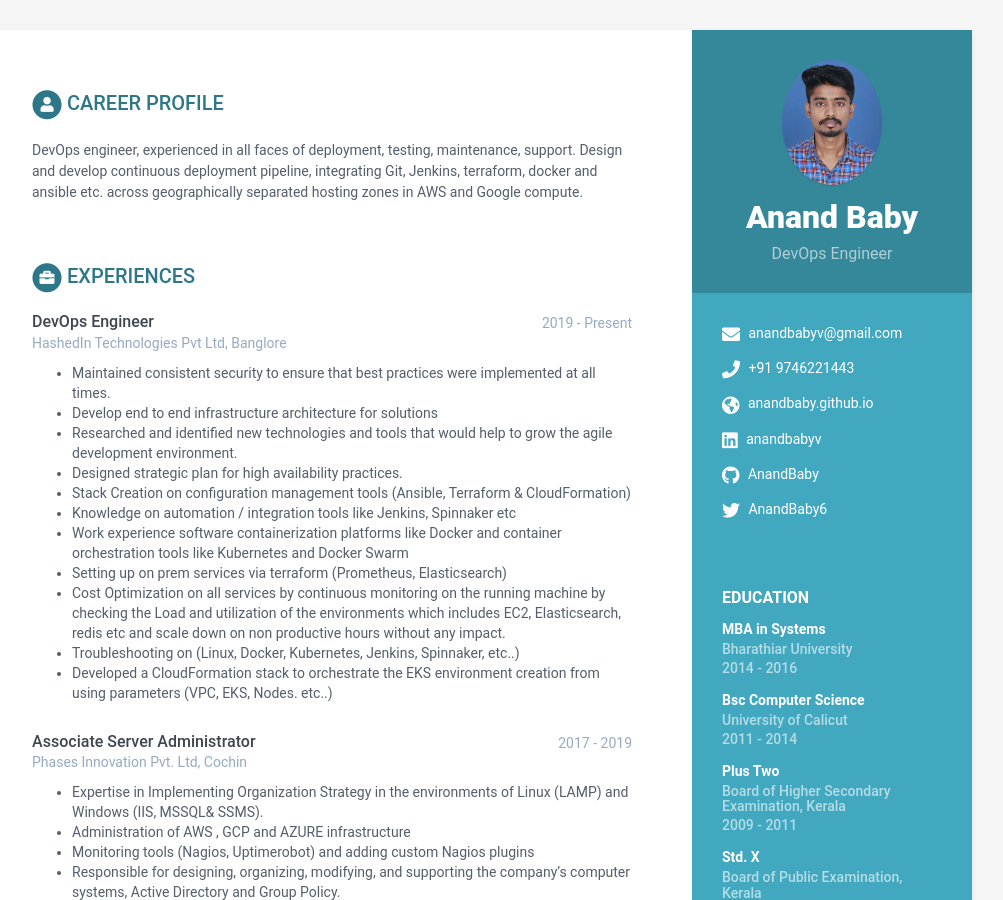
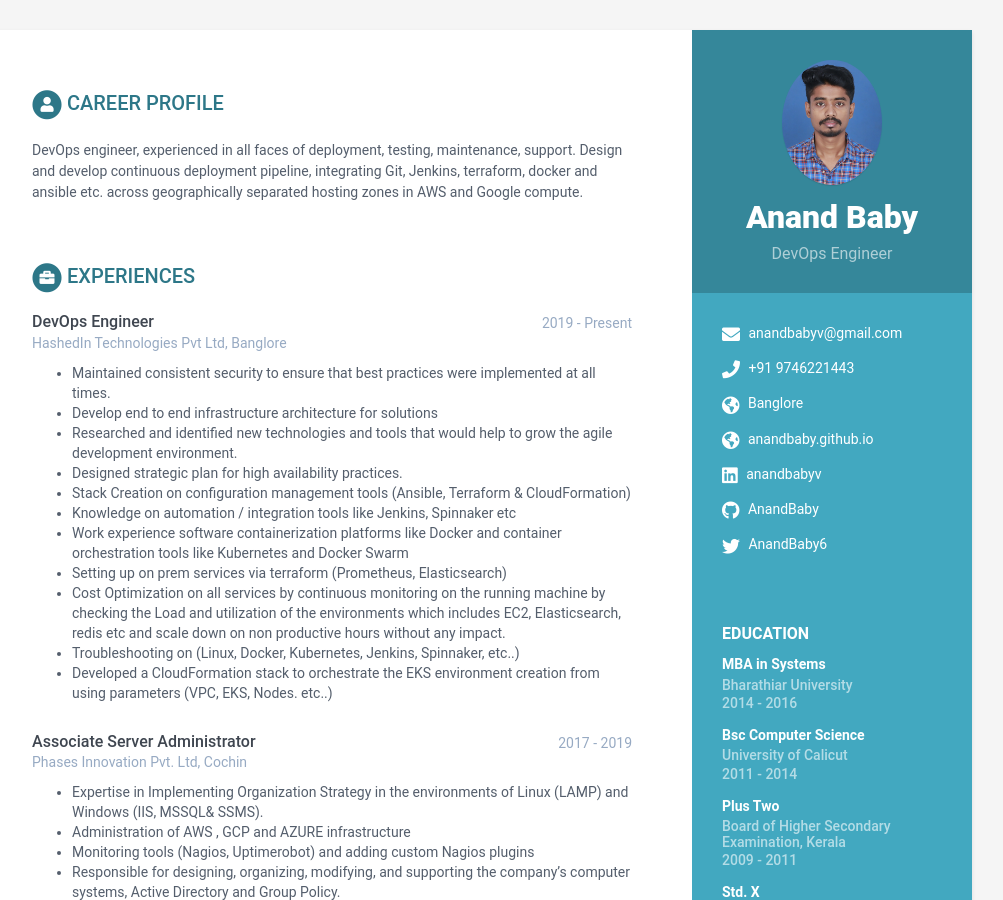
Before and after one commit to AnandBaby/anandbaby.github.io, a Jekyll site: the page built from index.html, in a window 1280 px wide and 900 px high. Shown: the whole window, without its empty margins (168-1171 px from the left). Built offline with Jekyll 4.4.1, drawn with Linux system fonts in a browser that asks for light colours.

Commit message:
Adding Location

```diff
--- a/_data/data.yml
+++ b/_data/data.yml
@@ -11,6 +11,7 @@ sidebar:
     # Sidebar links
     email: anandbabyv@gmail.com
     phone: +91 9746221443
+    location: Banglore
     website: anandbaby.github.io
     linkedin: anandbabyv
     github: AnandBaby
--- a/_includes/contact.html
+++ b/_includes/contact.html
@@ -10,6 +10,12 @@
     {% if sidebar.phone %}
     <li class="phone"><i class="fas fa-phone"></i>
       <a href="tel:{{ sidebar.phone }}">{{ sidebar.phone }}</a>
+    </li>
+    {% endif %}
+
+    {% if sidebar.website %}
+    <li class="Location"><i class="fas fa-globe-americas"></i>
+      <a href="https://www.google.com/maps/place/{{ sidebar.website }}" target="_blank">{{ sidebar.location }}</a>
     </li>
     {% endif %}
 
```
